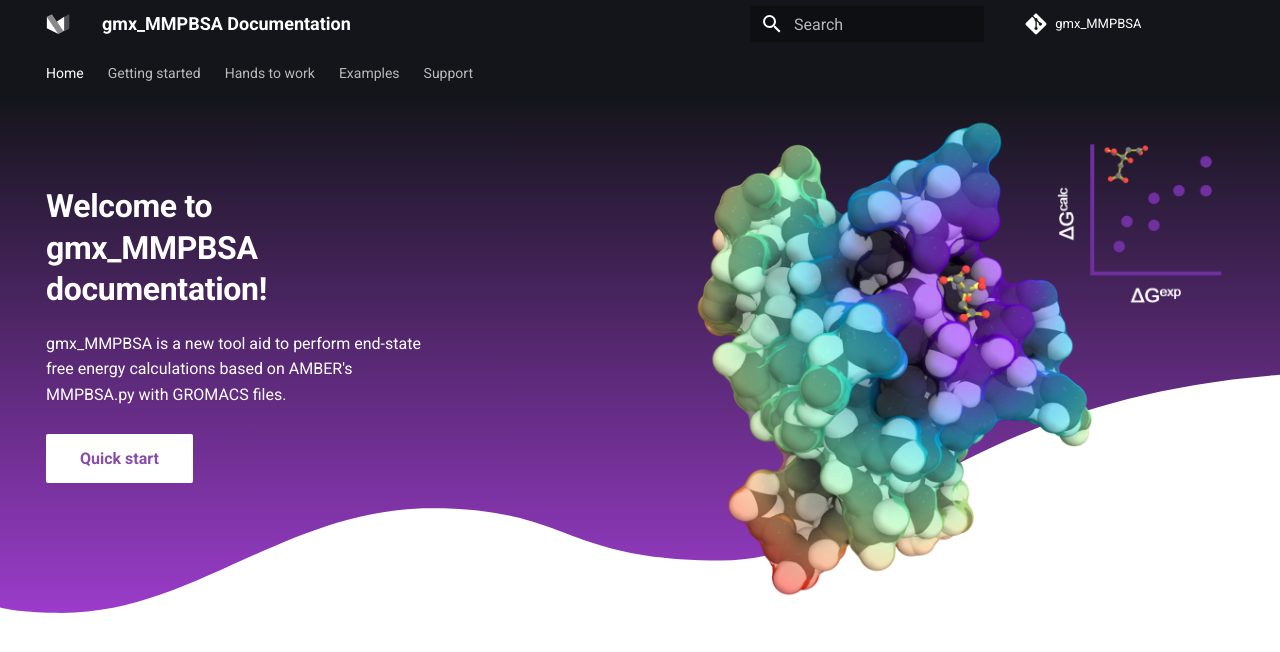
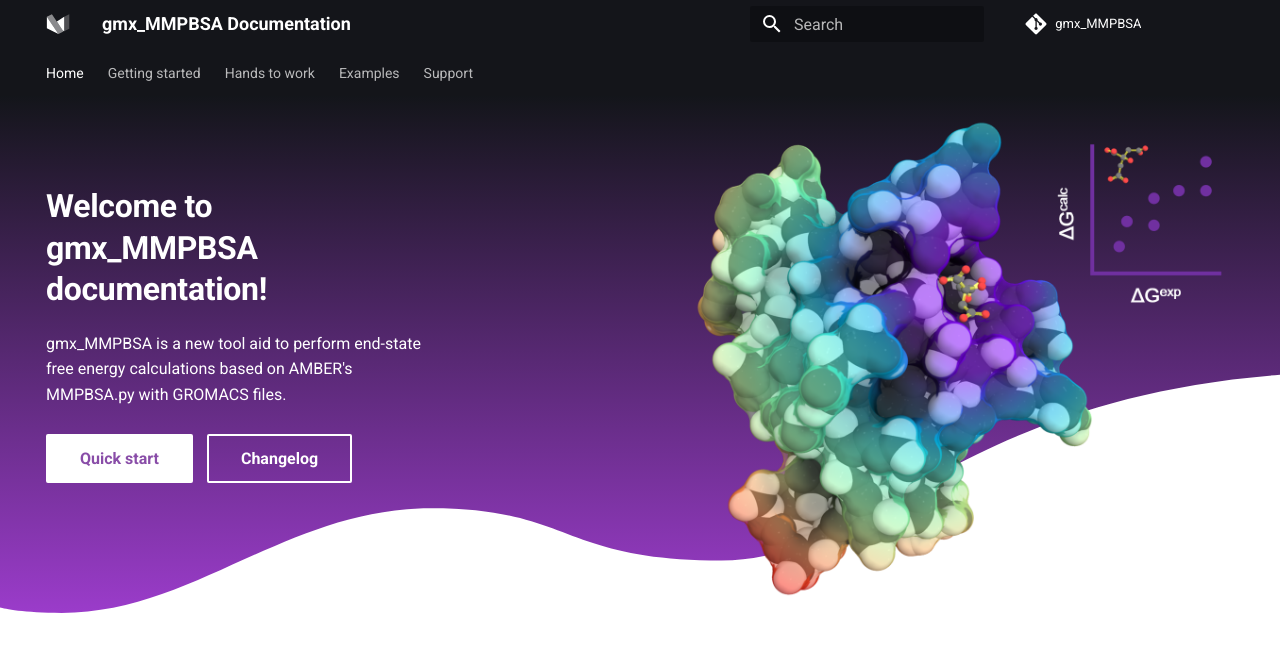
Before and after one commit to Valdes-Tresanco-MS/gmx_MMPBSA, an MkDocs documentation site: the page built from docs/index.md, in a window 1280 px wide. Shown: the top 652 px of the page. Built offline with MkDocs 1.6.1 and Material for MkDocs 9.7.7, drawn with Linux system fonts in a browser that asks for light colours; comment, search, counter and statistics services are not loaded.

Commit message:
added changelog button to home

```diff
--- a/docs/overrides/home.html
+++ b/docs/overrides/home.html
@@ -17,6 +17,9 @@
           <a href="{{ page.next_page.url | url }}" title="{{ page.next_page.title | e }}" class="md-button md-button--primary">
             Quick start
           </a>
+          <a href="{{ 'changelog/' | url }}" title="See what's new in gmx_MMPBSA" class="md-button">
+            Changelog
+          </a>
         </div>
       </div>
     </div>
```
